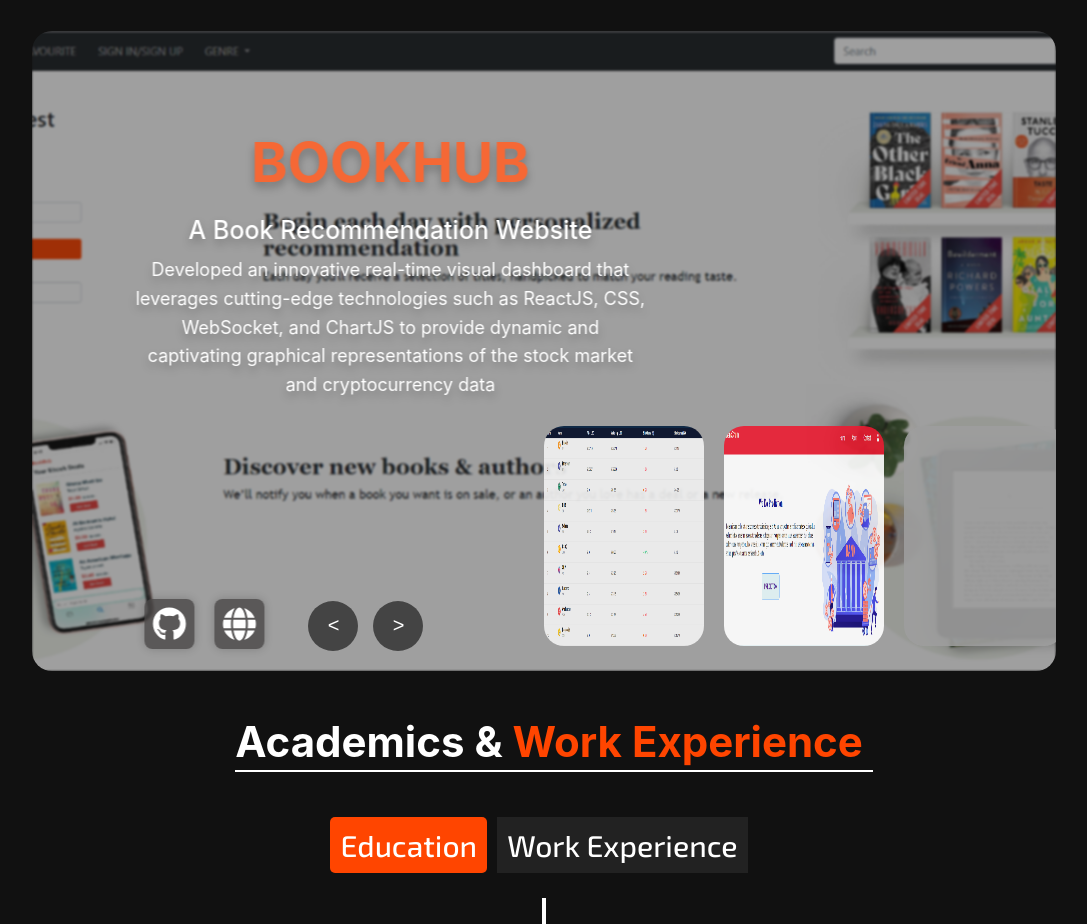
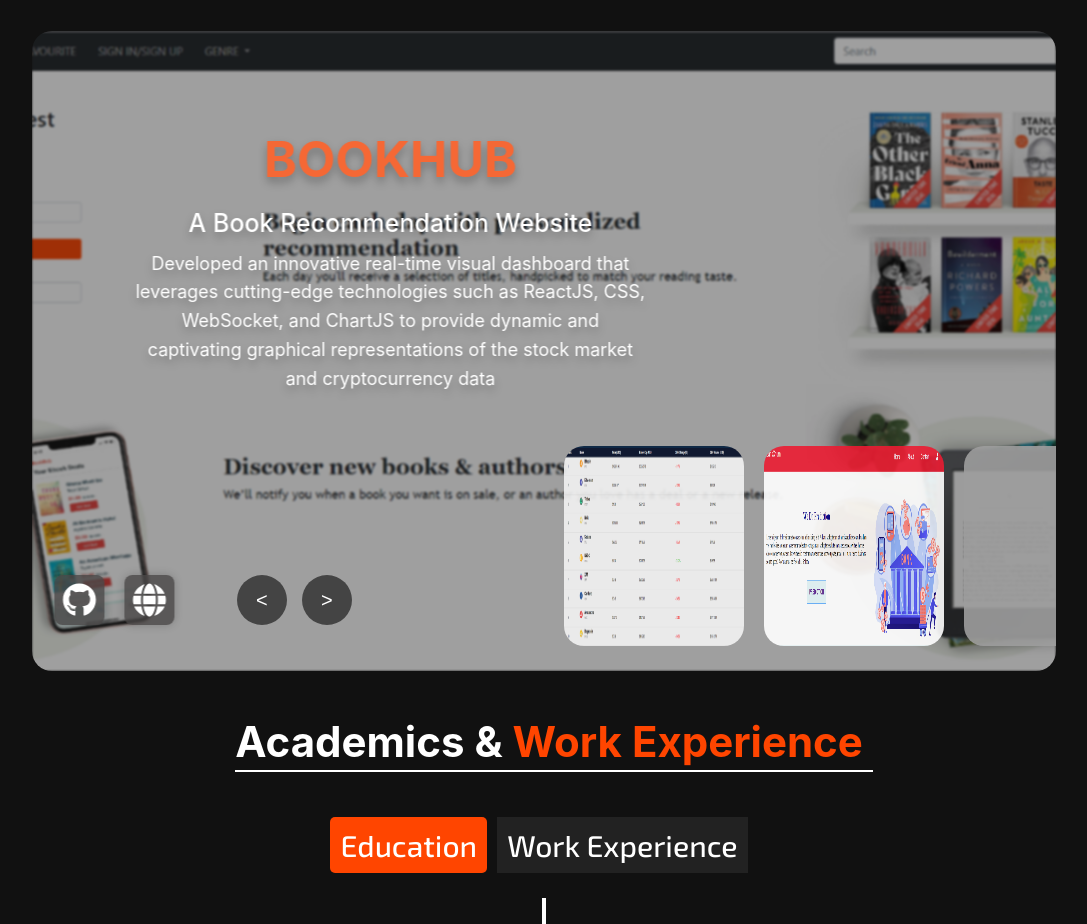
Before and after one commit to GarryMarathe/Portfolio-1.0, a React (Create React App) app: page / in a window 1280 px wide. Shown: the part 2440-3364 px from the top of the page, without its empty margins (96-1183 px from the left). Built offline with nearby package versions, Linux system fonts and the light colour scheme; grey boxes are pictures that could not be loaded; a web font is replaced by a local one.

Commit message:
cards project

```diff
--- a/src/Project/cardslider.css
+++ b/src/Project/cardslider.css
@@ -55,7 +55,7 @@
 
 /* Title in Each Slider Item */
 .card-slider .list .item .title {
-    font-size: 55px;
+    font-size: 50px;
     font-weight: bold;
     line-height: 1.3em;
     color: rgb(245, 104, 53);
@@ -84,8 +84,8 @@
 /* Links Container in Each Slider Item */
 .card-slider .list .item .links {
     position: absolute;
-    top: 59vh;
-    left: 10px;
+    top: 56vh;
+    left: -80px;
     display: flex;
     gap: 20px;
     align-items: center;
@@ -114,7 +114,7 @@
 .thumbnail {
     position: absolute;
     bottom: 25px;
-    left: 50%;
+    left: 52%;
     width: max-content;
     z-index: 1;
     display: flex;
@@ -125,8 +125,8 @@
 
 /* Individual Thumbnail Item */
 .thumbnail .item {
-    width: 160px;
-    height: 220px;
+    width: 180px;
+    height: 200px;
     flex-shrink: 0;
     position: relative;
     transition: transform 0.5s ease-in-out;
@@ -175,8 +175,8 @@
 /* Navigation Arrows */
 .arrows {
     position: absolute;
-    top: 89%;
-    right: 48%;
+    top: 85%;
+    right: 55%;
     z-index: 1;
     width: 20vw;
     max-width: 70%;
--- a/src/academics/WorkExperience.css
+++ b/src/academics/WorkExperience.css
@@ -6,7 +6,7 @@
   align-items: center;
   height: 70vh;
   background-color: #030b0d;
-  /* margin: 40px; */
+  margin: 40px;
 
 }
 
```
Also changed, not shown: 1 other file (tests, documents, lock files or other folders).
